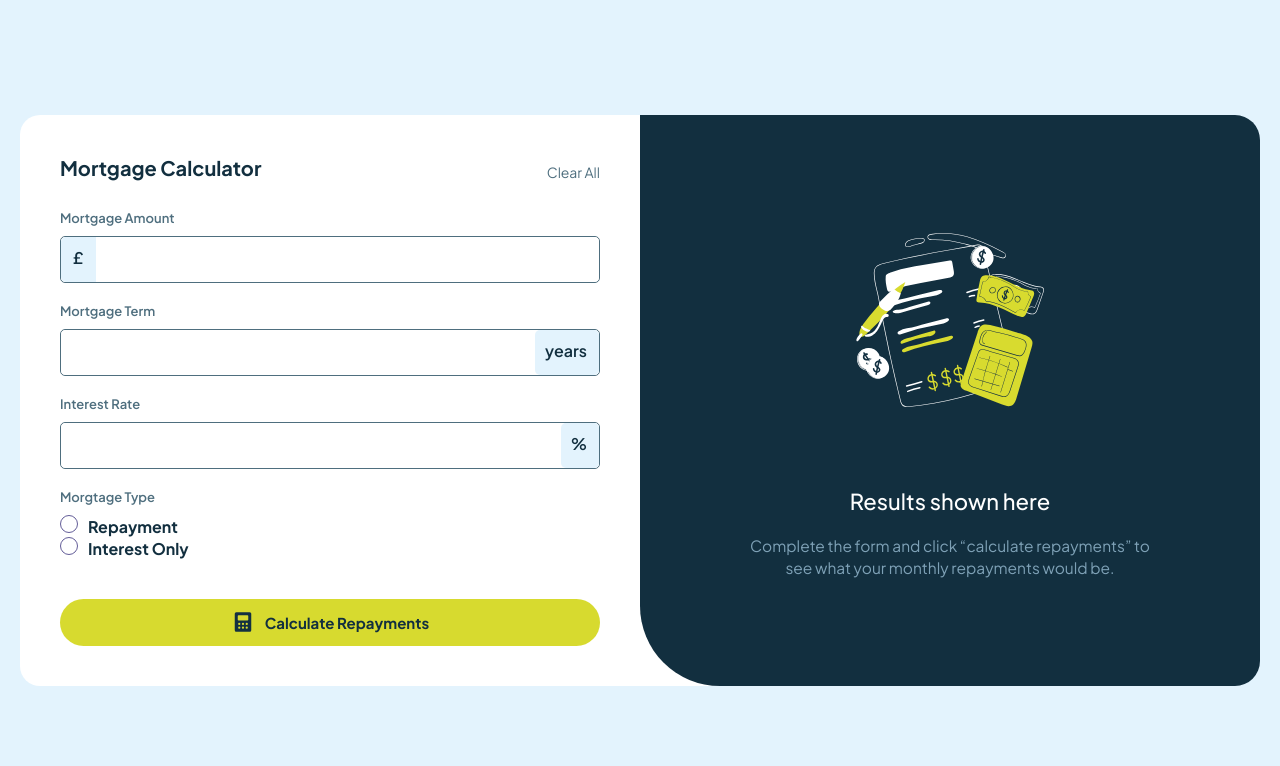
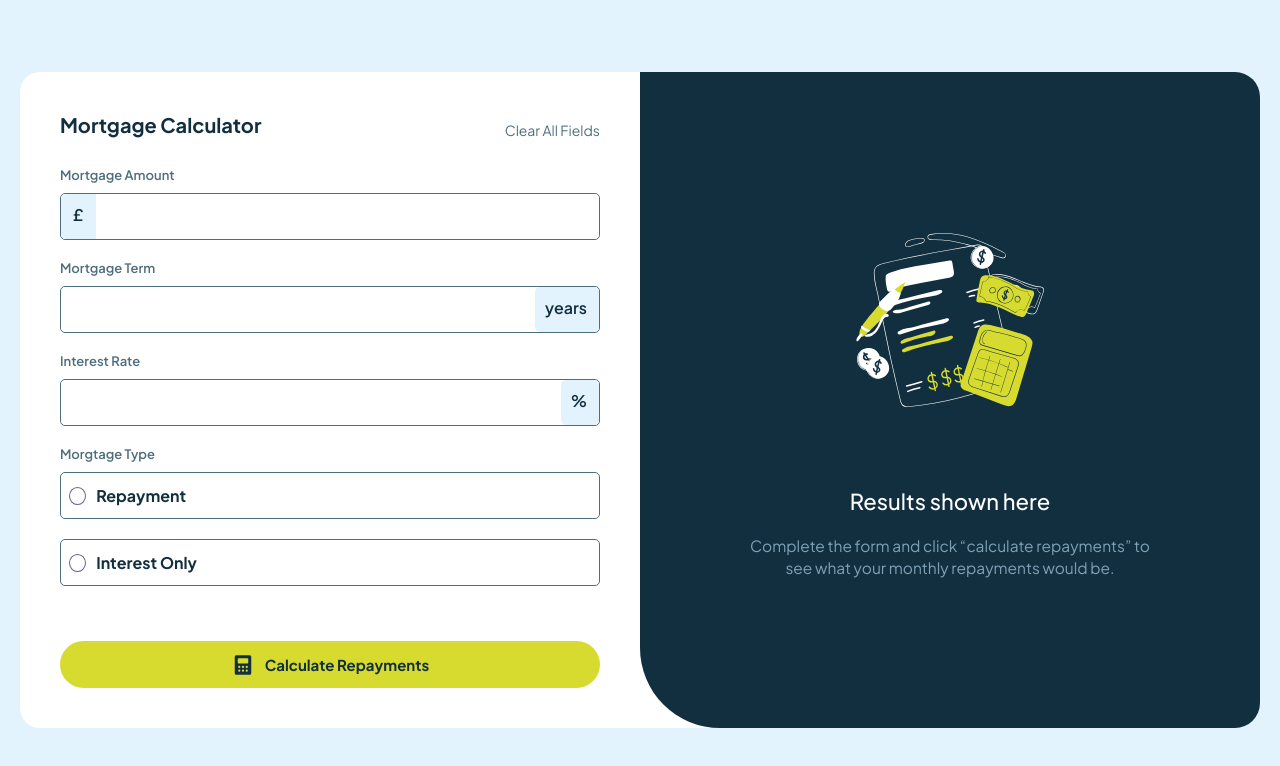
Before and after one commit to mts-ml/mortgage-repayment-calculator, a React (Vite) app: page / in a window 1280 px wide. Shown: the top 766 px of the page. Built offline with nearby package versions, Linux system fonts and the light colour scheme.

Commit message:
Change fieldset and span

```diff
--- a/src/App.tsx
+++ b/src/App.tsx
@@ -1,6 +1,6 @@
+import { useEffect, useState } from "react"
 import { Results } from "./components/Results/Results"
 import calculatorIcon from './assets/images/icon-calculator.svg'
-import { useEffect, useState } from "react"
 import clsx from 'clsx'
 
 import './styles/globalStyle.scss'
@@ -12,6 +12,7 @@ export interface FormValues {
   interestRate: string
   mortgageType: string
 }
+
 
 function App() {
   const initialValues: FormValues = {
@@ -104,7 +105,7 @@ function App() {
     }
 
     if (!values.mortgageType) {
-      errors.mortgageType = "This field is required"
+      errors.mortgageType = "This field is required."
     }
     return errors
   }
@@ -117,18 +118,20 @@ function App() {
     setTotalPayment(null)
   }
 
+
   return (
     <>
       <main>
         <div className="main__intro">
           <h1 className="main__title">Mortgage Calculator</h1>
 
-          <span
+          <button
+            type="button"
             onClick={clearAll}
             className="main__clear"
-            tabIndex={0}
-            role="button"
-          >Clear All</span>
+          >
+            Clear All Fields
+          </button>
         </div>
 
         <form onSubmit={handleSubmit} noValidate>
@@ -151,6 +154,7 @@ function App() {
           </div>
 
           <p
+            id="mortgageAmountError"
             className="formErrors"
             aria-live="polite"
           >
@@ -169,13 +173,20 @@ function App() {
                 name="mortgageTerm"
                 onChange={handleChange}
                 value={formValues.mortgageTerm}
+                aria-describedby="mortgageTermError"
               />
 
               <span className="main__mortgage-span right">years</span>
 
             </div>
 
-            <p className="formErrors" aria-live="polite">{formErrors.mortgageTerm}</p>
+            <p
+              id="mortgageTermError"
+              className="formErrors"
+              aria-live="polite"
+            >
+              {formErrors.mortgageTerm}
+            </p>
 
             {/* INTEREST RATE */}
             <label className="main__label" htmlFor="interestRate">Interest Rate</label>
@@ -188,20 +199,28 @@ function App() {
                 name="interestRate"
                 onChange={handleChange}
                 value={formValues.interestRate}
+                aria-describedby="interestRateError"
               />
 
               <span className="main__mortgage-span right">%</span>
             </div>
 
-            <p className="formErrors" aria-live="polite">{formErrors.interestRate}</p>
+            <p
+              id="interestRateError"
+              className="formErrors"
+              aria-live="polite"
+            >
+              {formErrors.interestRate}
+            </p>
 
           </div>
 
           {/* INPUT RADIO */}
+          <fieldset className={clsx("main__fieldset-radio", { error: formErrors?.mortgageType })}>
+
             <legend className="main__label">Morgtage Type</legend>
 
-          <fieldset className={clsx("main__fieldset-radio", { error: formErrors?.mortgageType })}>
-
+            <div className="main__radio-div">
               <input type="radio"
                 className="main__radio"
                 id="mortgageType1"
@@ -209,12 +228,13 @@ function App() {
                 value={'repayment'}
                 checked={formValues.mortgageType === 'repayment'}
                 onChange={handleChange}
+                aria-describedby="mortgageInputRadioError"
               />
 
               <label htmlFor="mortgageType1">Repayment</label>
-          </fieldset>
+            </div>
 
-          <fieldset className={clsx("main__fieldset-radio", { error: formErrors?.mortgageType })}>
+            <div className="main__radio-div">
               <input
                 className="main__radio"
                 type="radio"
@@ -223,12 +243,20 @@ function App() {
                 value={'interest-only'}
                 checked={formValues.mortgageType === 'interest-only'}
                 onChange={handleChange}
+                aria-describedby="mortgageInputRadioError"
               />
 
               <label htmlFor="mortgageType2">Interest Only</label>
+            </div>
           </fieldset>
 
-          <p className="formErrors" aria-live="polite">{formErrors.mortgageType}</p>
+          <p
+            id="mortgageInputRadioError"
+            className="formErrors formInputRadio"
+            aria-live="polite"
+          >
+            {formErrors.mortgageType}
+          </p>
 
           <button className="btn" type="submit">
             <img src={calculatorIcon} alt="Icon of a calculator" />
```
Lines whose indentation alone changed are shown as unchanged.
